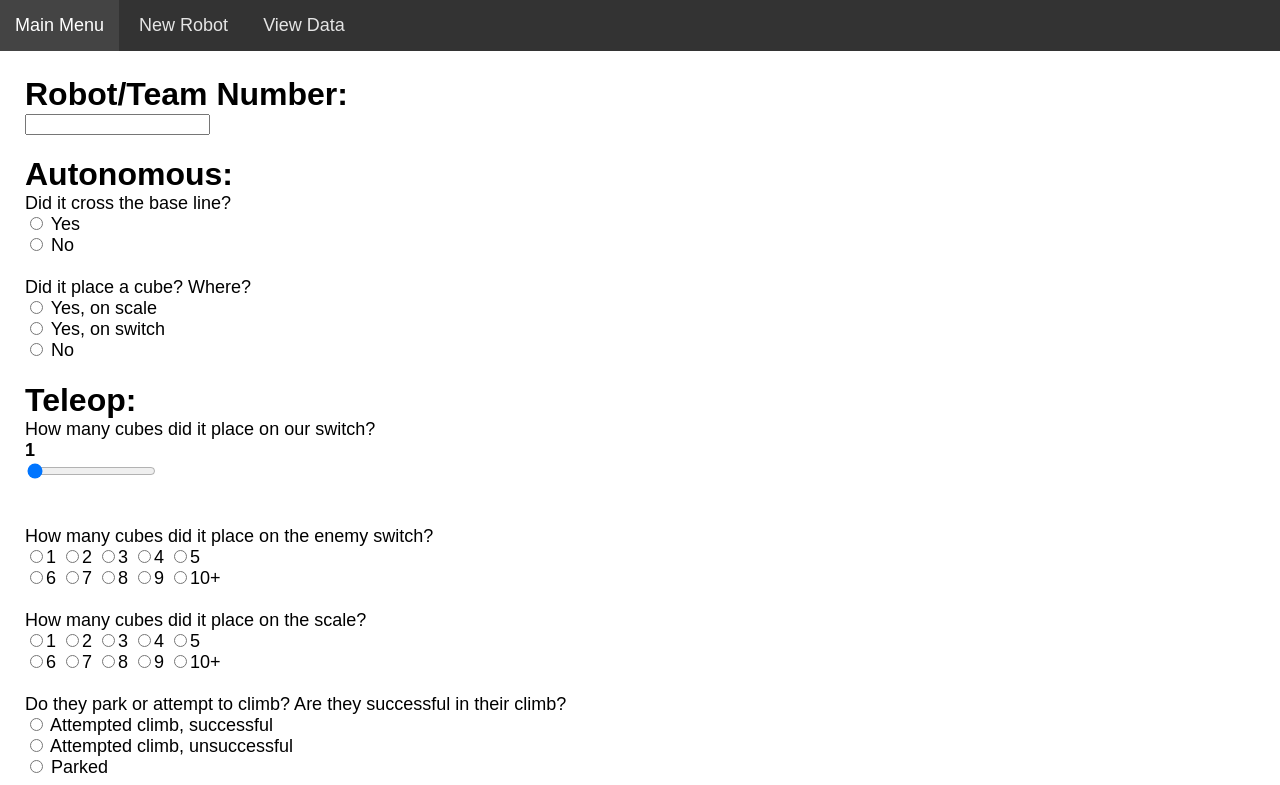
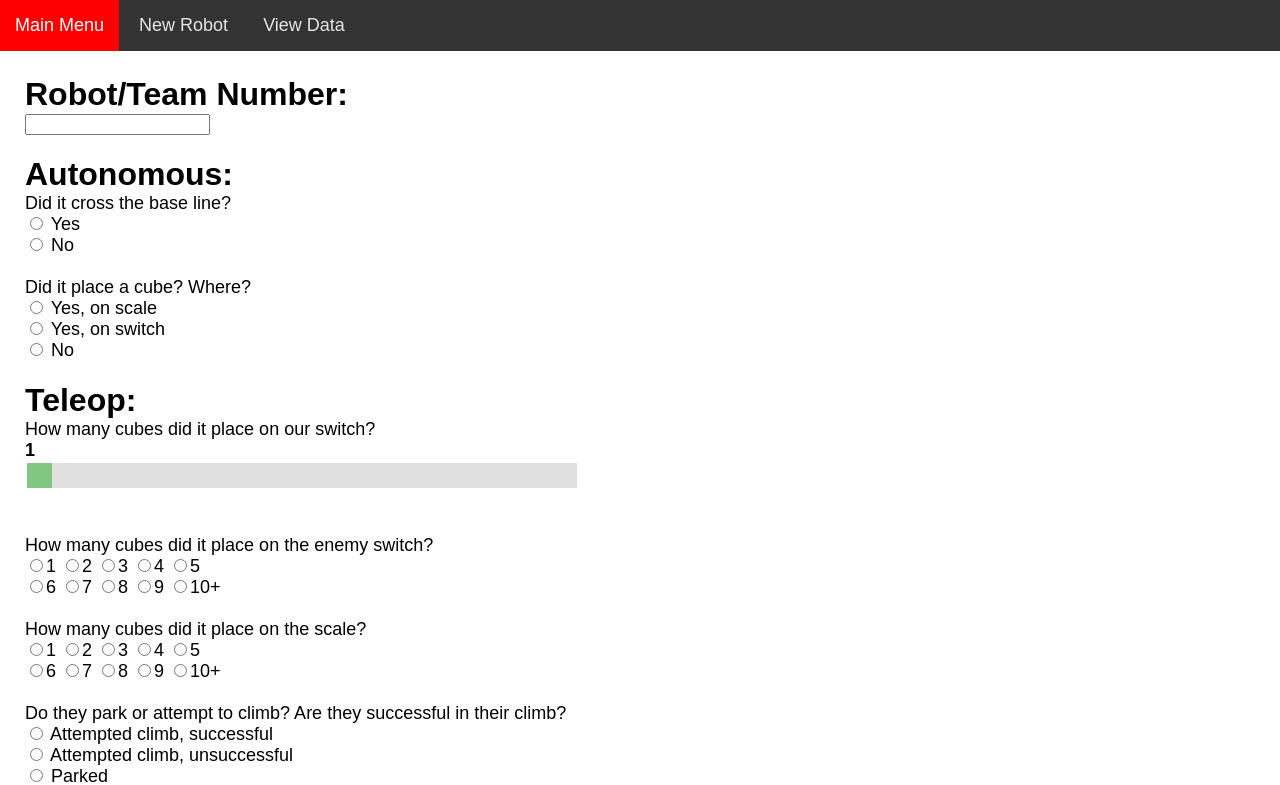
Before and after one commit to FirebirdRobotics/Scouting_App, a PHP site: page /addNewRobot.html in a window 1280 px wide. Shown: the top 785 px of the page. Run offline with PHP 8.4, Linux system fonts and the light colour scheme.

Commit message:
Update styles.css

```diff
--- a/Scouting App/WebContent/styles.css
+++ b/Scouting App/WebContent/styles.css
@@ -36,7 +36,7 @@ form {
 }
 
 #nav ul li:hover{
-	background-color: #444;
+	background-color: #ff0000;
 }
 
 #nav ul li img{
@@ -85,6 +85,46 @@ form {
 	padding: 25px;
 }
 
+#text_field input{
+	display: inline-block;
+}
+
 #google_sheet{
 	border: 0;
 }
+
+.slidecontainer {
+    width: 100%;
+}
+
+.slider {
+    -webkit-appearance: none;
+    appearance: none;
+    width: 100%;
+    height: 25px;
+    background: #d3d3d3;
+    outline: none;
+    opacity: 0.7;
+    -webkit-transition: .2s;
+    transition: opacity .2s;
+}
+
+.slider:hover {
+    opacity: 1;
+}
+
+.slider::-webkit-slider-thumb {
+    -webkit-appearance: none;
+    appearance: none;
+    width: 25px;
+    height: 25px;
+    background: #4CAF50;
+    cursor: pointer;
+}
+
+.slider::-moz-range-thumb {
+    width: 25px;
+    height: 25px;
+    background: #4CAF50;
+    cursor: pointer;
+}
```
